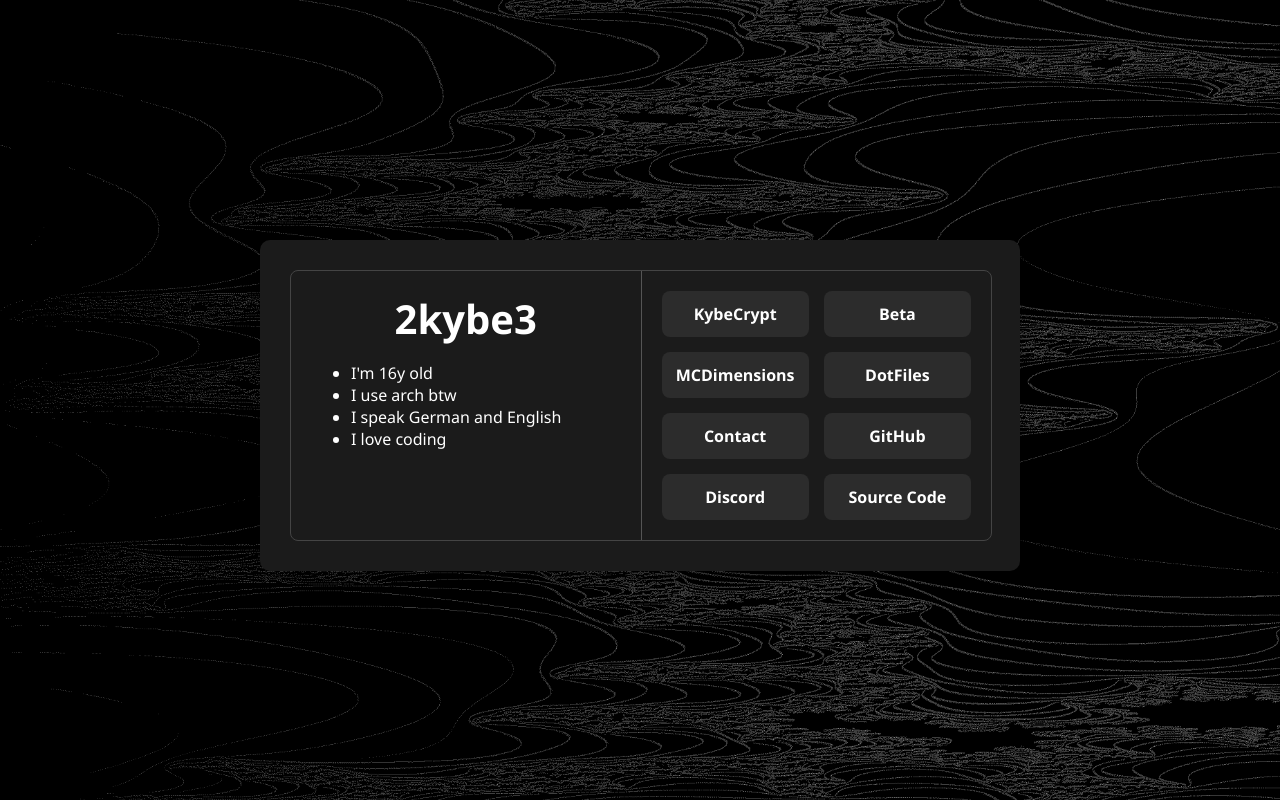
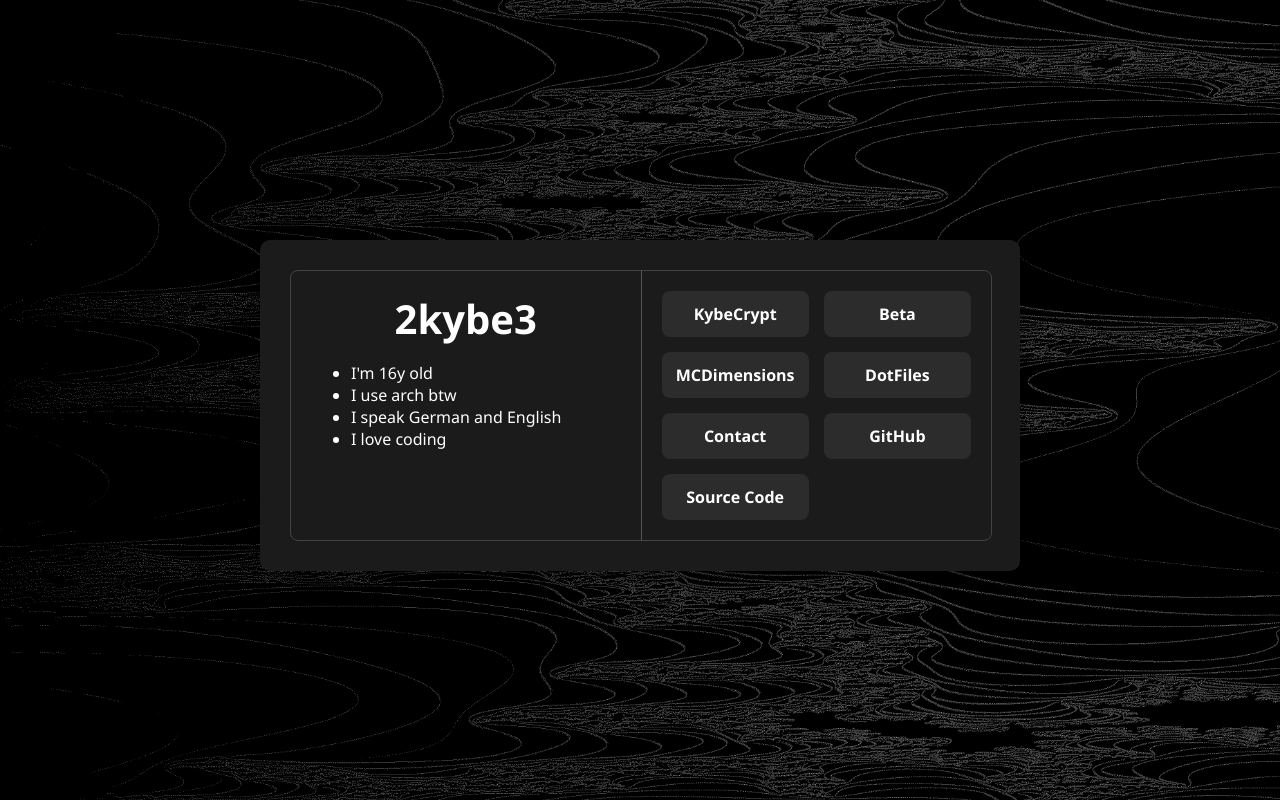
Before and after one commit to kybe236/website-frontend, a React (Vite) app: page / in a window 1280 px wide. Built offline with nearby package versions, Linux system fonts and the light colour scheme.

Commit message:
remove discord as its under contacts

```diff
--- a/src/paths/root/Root.tsx
+++ b/src/paths/root/Root.tsx
@@ -24,9 +24,6 @@
                     <a href="https://github.com/kybe236" className="nav-link" target="_blank" rel="noopener noreferrer">
                         GitHub
                     </a>
-                    <a href="https://kybe.xyz/dc" className="nav-link" target="_blank" rel="noopener noreferrer">
-                        Discord
-                    </a>
                     <a href="https://github.com/kybe236/website-frontend" className="nav-link" target="_blank" rel="noopener noreferrer">
                         Source Code
                     </a>
```
